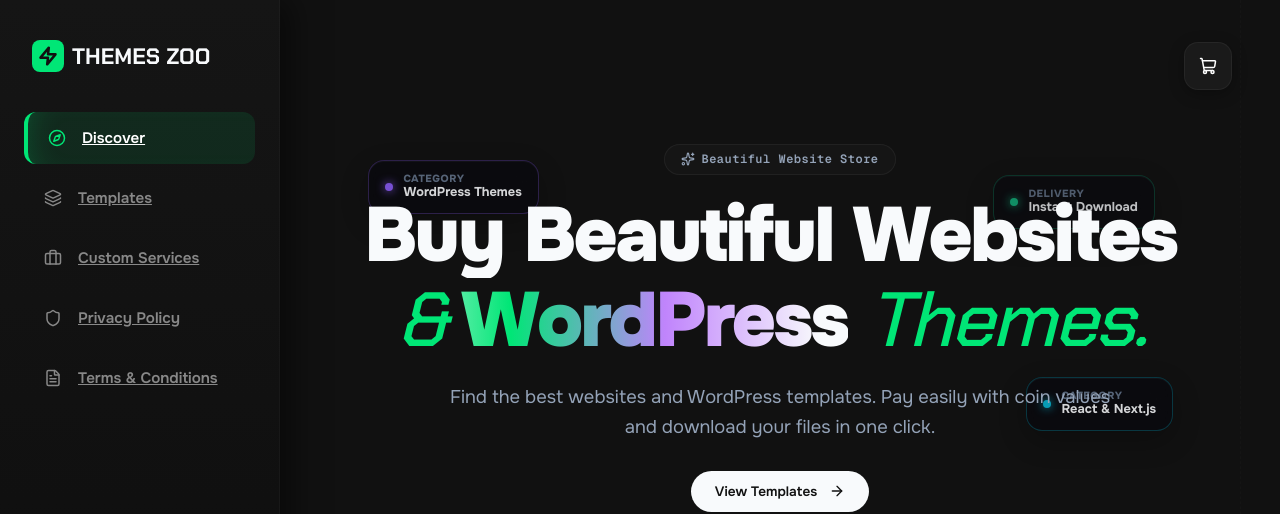
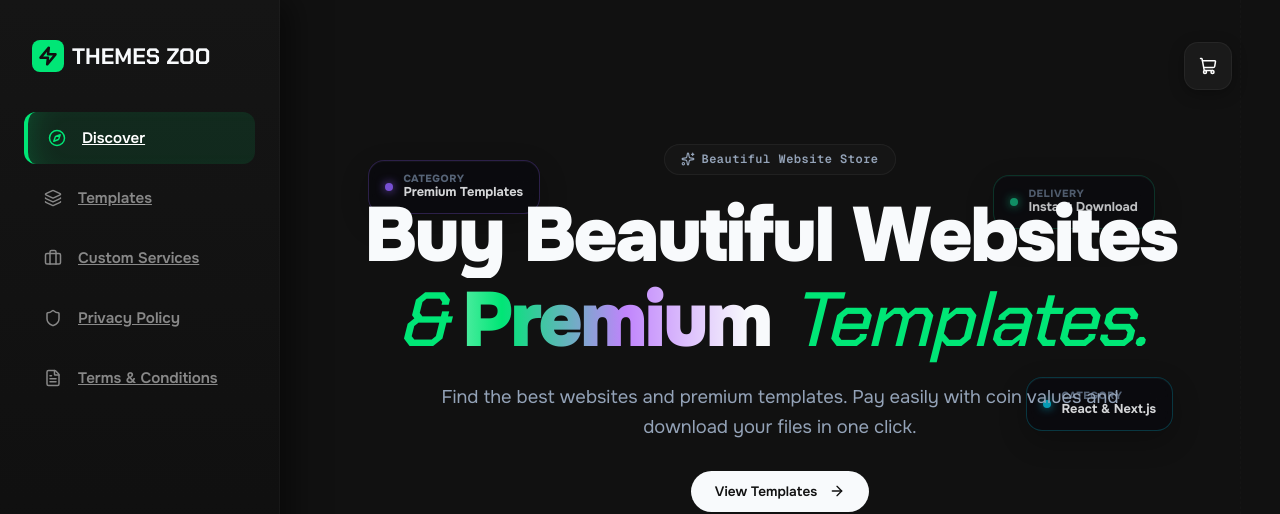
Before and after one commit to Tms119/Theme-Zoo, a Next.js app: page / in a window 1280 px wide. Shown: the top 514 px of the page. Built offline with nearby package versions, Linux system fonts and the light colour scheme; no server answers; a web font is replaced by a local one.

Commit message:
Update hero text to Premium Templates

```diff
--- a/components/marketing/Hero.js
+++ b/components/marketing/Hero.js
@@ -29,8 +29,8 @@ export default function Hero() {
   // Split title words for the text reveal animation
   const titlePart1 = ["Buy", "Beautiful", "Websites"];
   const titlePart2 = ["&"];
-  const titlePart3 = ["WordPress"];
-  const titlePart4 = ["Themes."];
+  const titlePart3 = ["Premium"];
+  const titlePart4 = ["Templates."];
 
   return (
     <section className="hero" style={{ position: 'relative', overflow: 'hidden' }}>
@@ -66,7 +66,7 @@ export default function Hero() {
           <div style={{ width: '8px', height: '8px', borderRadius: '50%', background: '#8b5cf6', boxShadow: '0 0 10px #8b5cf6' }} />
           <div style={{ display: 'flex', flexDirection: 'column' }}>
             <span style={{ fontSize: '0.65rem', fontWeight: 800, color: 'var(--text-muted)', textTransform: 'uppercase', letterSpacing: '0.5px', lineHeight: 1.2 }}>Category</span>
-            <span style={{ fontSize: '0.8rem', fontWeight: 700, color: 'var(--text-main)', lineHeight: 1.2 }}>WordPress Themes</span>
+            <span style={{ fontSize: '0.8rem', fontWeight: 700, color: 'var(--text-main)', lineHeight: 1.2 }}>Premium Templates</span>
           </div>
         </div>
 
@@ -191,7 +191,7 @@ export default function Hero() {
             transition: 'opacity 1s ease 0.6s, transform 1s cubic-bezier(0.16, 1, 0.3, 1) 0.6s'
           }}
         >
-          Find the best websites and WordPress templates. <span className="desktop-only">Pay easily with coin values and download your files in one click.</span>
+          Find the best websites and premium templates. <span className="desktop-only">Pay easily with coin values and download your files in one click.</span>
         </p>
 
         <div
```
